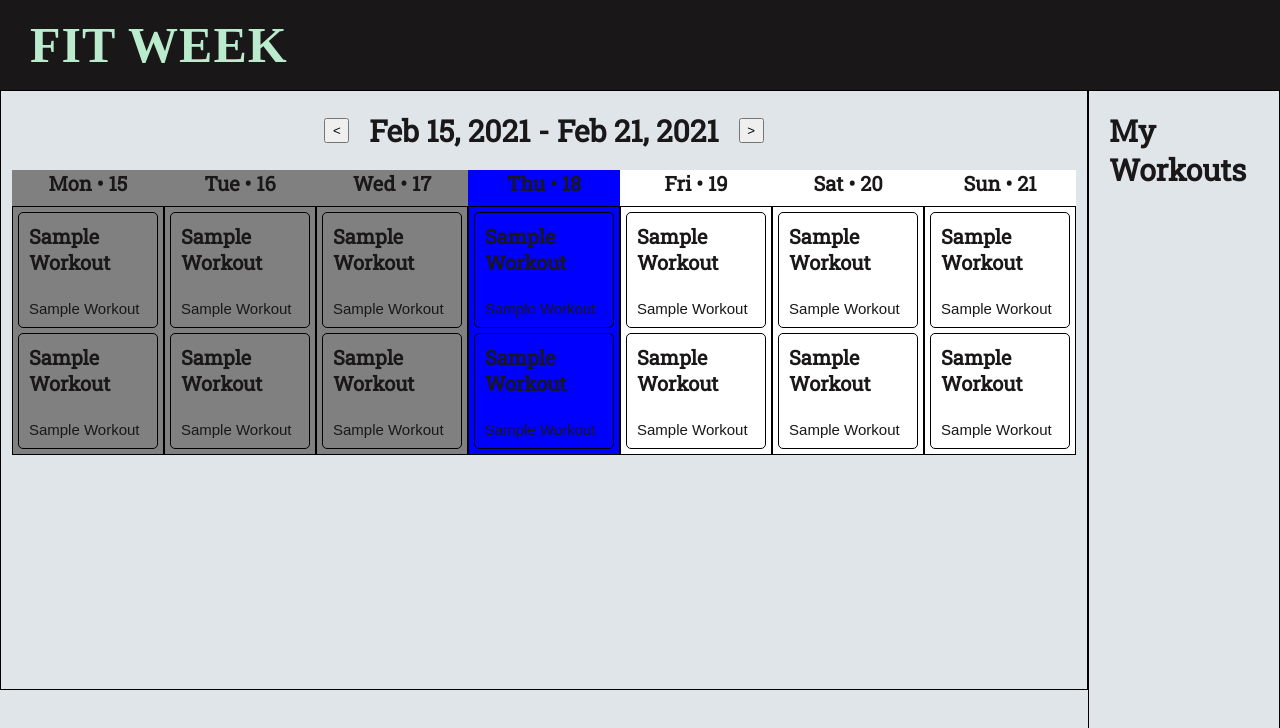
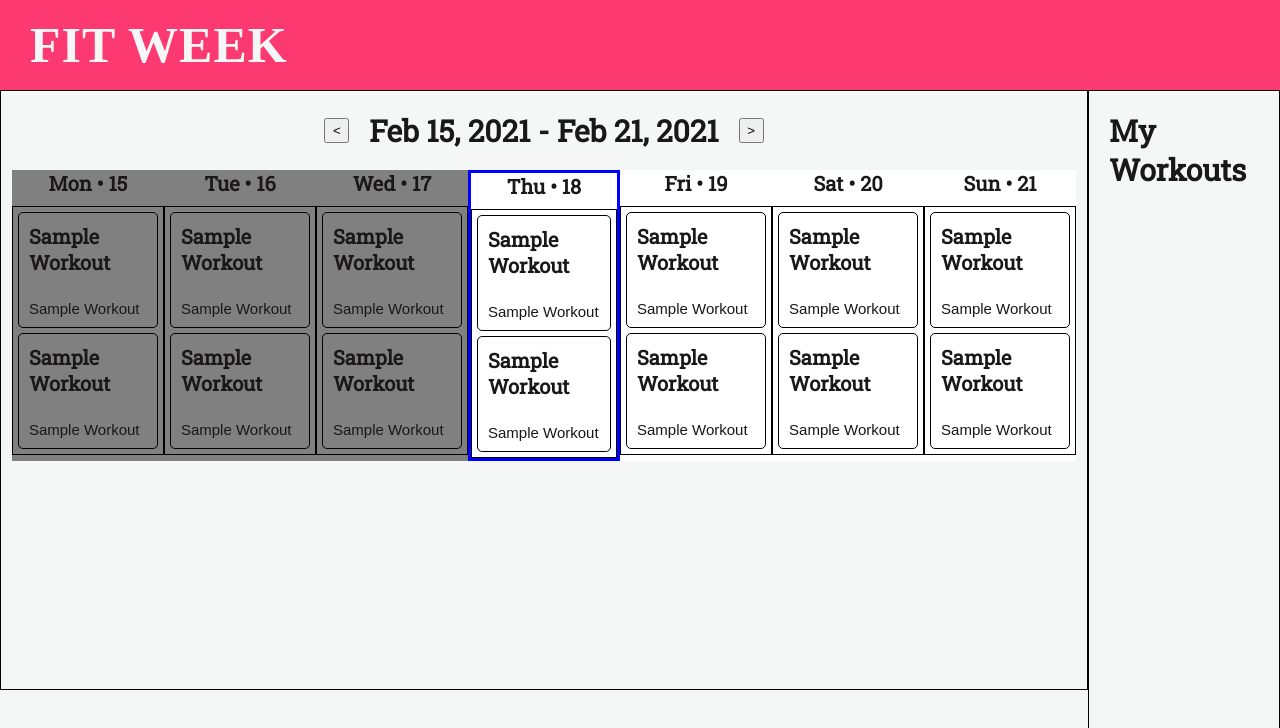
Before and after one commit to ajwpdx/fit-week, a React (Create React App) app: page / in a window 1280 px wide. Shown: the top 728 px of the page. Built offline with nearby package versions, Linux system fonts and the light colour scheme; a web font is replaced by a local one.

Commit message:
changes to the color scheme and color variables

```diff
--- a/src/styles/_Header.scss
+++ b/src/styles/_Header.scss
@@ -2,8 +2,12 @@ header{
     display: flex;
     flex-direction: row;
     justify-content: space-between;
-    background-color: $color-black;
+    background-color: $color-header;
     padding:15px 30px;
+
+    h1 {
+        color: $color-white;
+    }
 
 
     a {
--- a/src/styles/_Planner.scss
+++ b/src/styles/_Planner.scss
@@ -3,7 +3,8 @@
 }
 
 .current-date {
-  background-color: blue;
+  border: 3px solid blue;
+  background-color: white;
 }
 
 .future-date {
--- a/src/styles/general.scss
+++ b/src/styles/general.scss
@@ -1,9 +1,10 @@
 body {
-    background-color: $color-gray;
+    background-color: $color-background;
     color: $color-black;
     transition: background-color 1s ease;
     transition: color 0.5s ease;
     font-family: $font-text
+
 
   }
 
@@ -13,7 +14,7 @@ body {
     letter-spacing: .1rem;
     font-size: 5rem;
     line-height: 1.2;
-    color: $color-mint;
+    color: $color-white;
   }
 
   h2 {
--- a/src/styles/variables.scss
+++ b/src/styles/variables.scss
@@ -12,5 +12,10 @@ $color-yellow: #F3D849;
 $color-red: rgb(177, 41, 41);
 $color-mint: #b9ebcc;
 $color-black: #191718;
-$color-text-white: #F5F7F7;
+$color-white: #F5F7F7;
 $color-gray: #E0E5E9;
+$color-hot-pink: #FD3972;
+
+$color-text: $color-black;
+$color-background: $color-white;
+$color-header: $color-hot-pink;
```
